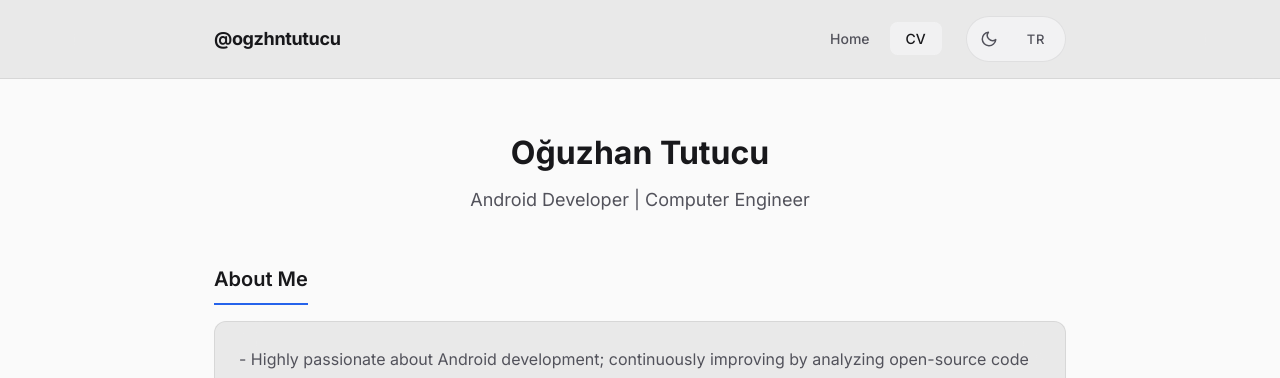
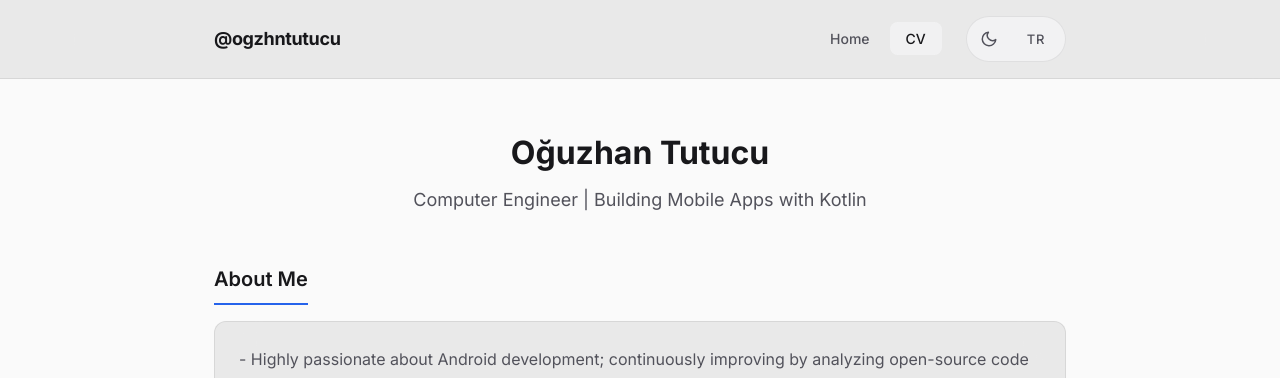
Before and after one commit to ogzhntutucu/ogzhntutucu.github.io, a Jekyll site: the page built from en/cv.html, in a window 1280 px wide and 900 px high. Shown: the top 378 px of the window. Built offline with Jekyll 4.4.1, drawn with Linux system fonts in a browser that asks for light colours.

Commit message:
cv sayfalari alt basliklari guncellendi

```diff
--- a/cv.html
+++ b/cv.html
@@ -11,7 +11,7 @@ permalink: /cv/
 <div class="cv-page">
     <header class="cv-header">
         <h1 class="cv-title">Oğuzhan Tutucu</h1>
-        <p class="cv-subtitle">Android Geliştirici | Bilgisayar Mühendisi</p>
+        <p class="cv-subtitle">Bilgisayar Mühendisi | Mobil Geliştirici</p>
     </header>
 
     <!-- Hakkımda -->
--- a/en/cv.html
+++ b/en/cv.html
@@ -11,7 +11,7 @@ permalink: /en/cv/
 <div class="cv-page">
     <header class="cv-header">
         <h1 class="cv-title">Oğuzhan Tutucu</h1>
-        <p class="cv-subtitle">Android Developer | Computer Engineer</p>
+        <p class="cv-subtitle">Computer Engineer | Building Mobile Apps with Kotlin</p>
     </header>
 
     <!-- About Me -->
```
